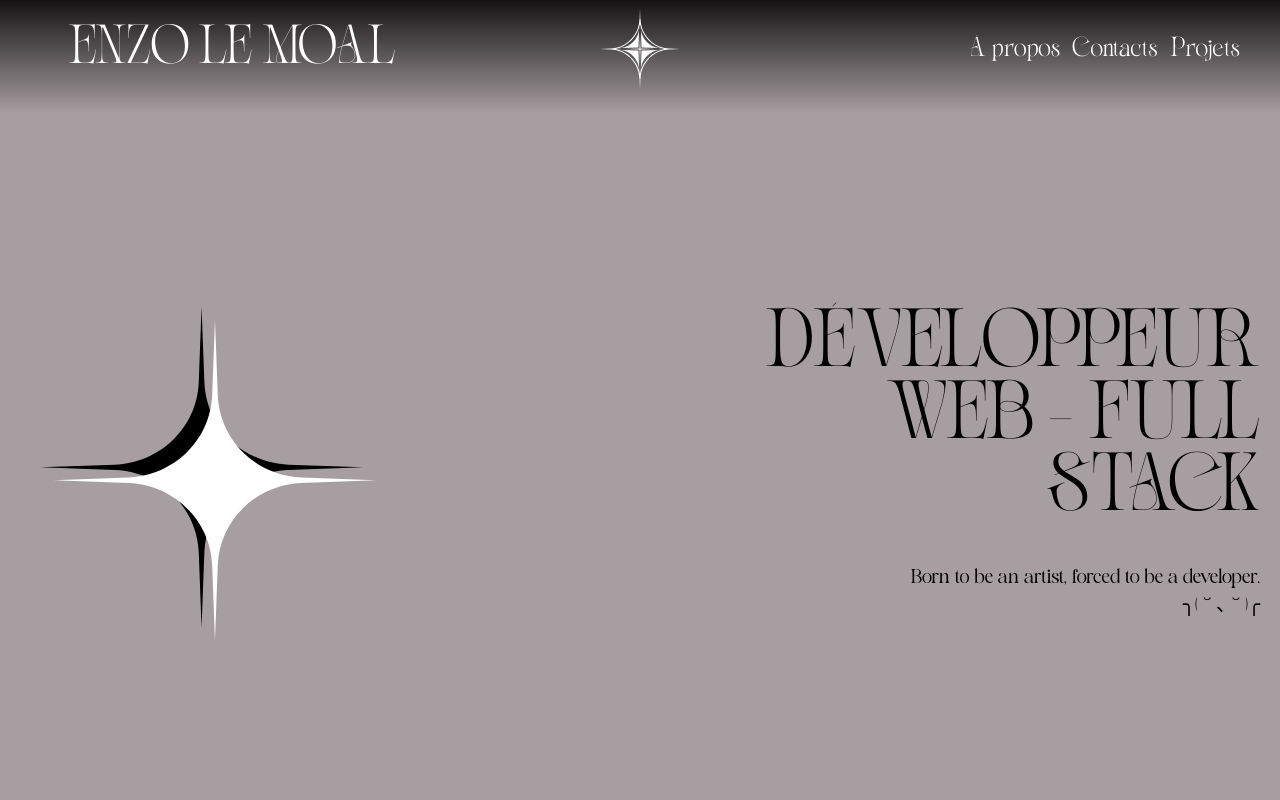
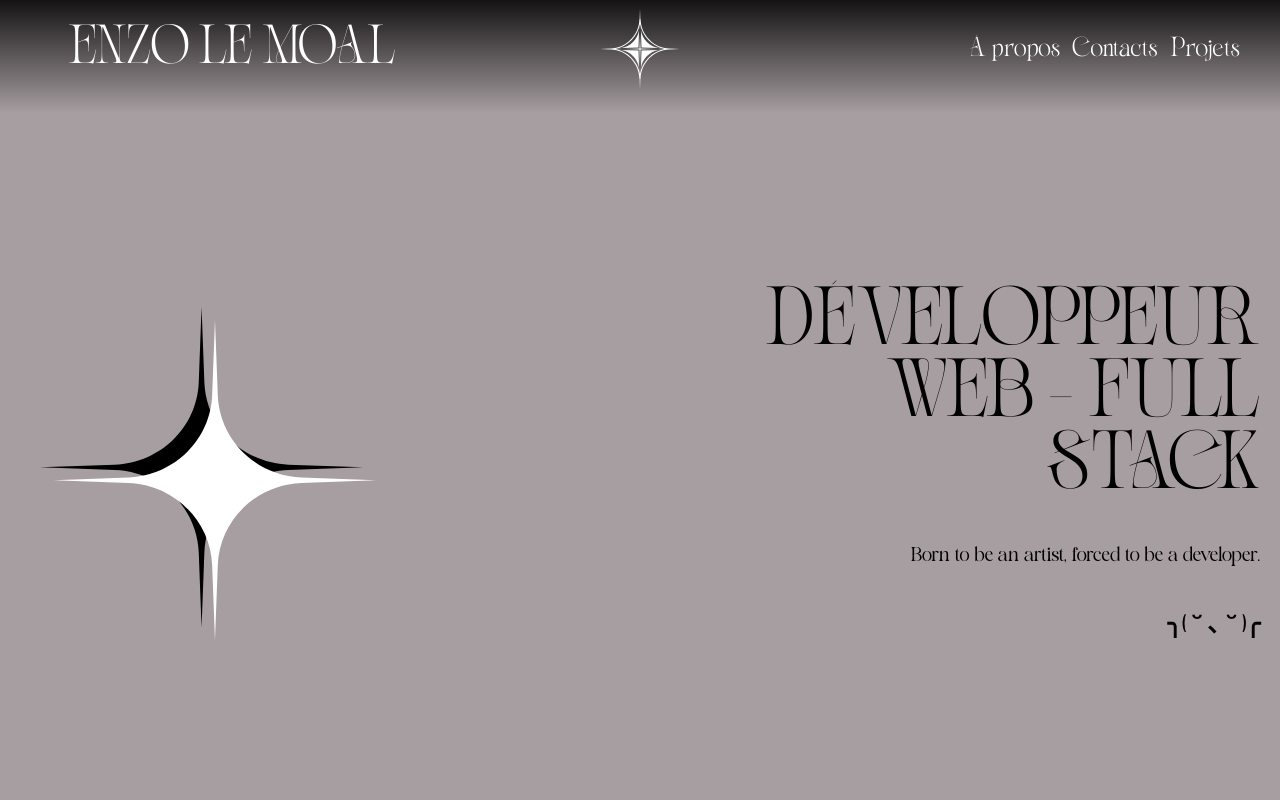
Before and after one commit to nzoLM/portfolio, a Next.js app: page / in a window 1280 px wide. Shown: the top 800 px of the page. Built offline with nearby package versions, Linux system fonts and the light colour scheme.

Commit message:
style: edit text size property

```diff
--- a/src/app/hero.js
+++ b/src/app/hero.js
@@ -37,7 +37,8 @@ export function Hero(){
                 viewport={{ once: true, amount: 0.5 }}>
                 <h2 className="text-5xl lg:text-7xl">DÉVELOPPEUR WEB - FULL STACK</h2>
                 {/* <p className="text-xl analogist">En recherche d&apos;alternance,<br /> Durée 14 mois,<br /> Rythme 3 semaines entreprise, 1 semaine formation</p> */}
-                <p className="text-xl">Born to be an artist, forced to be a developer. <br /> ╮&#40; ˘ ､ ˘ &#41;╭</p>
+                <p className="text-xl text-right">Born to be an artist, forced to be a developer.</p>
+                <p className="text-2xl text-right font-bold">╮&#40; ˘ ､ ˘ &#41;╭</p>
             </motion.div>
         </div>
     )
```
